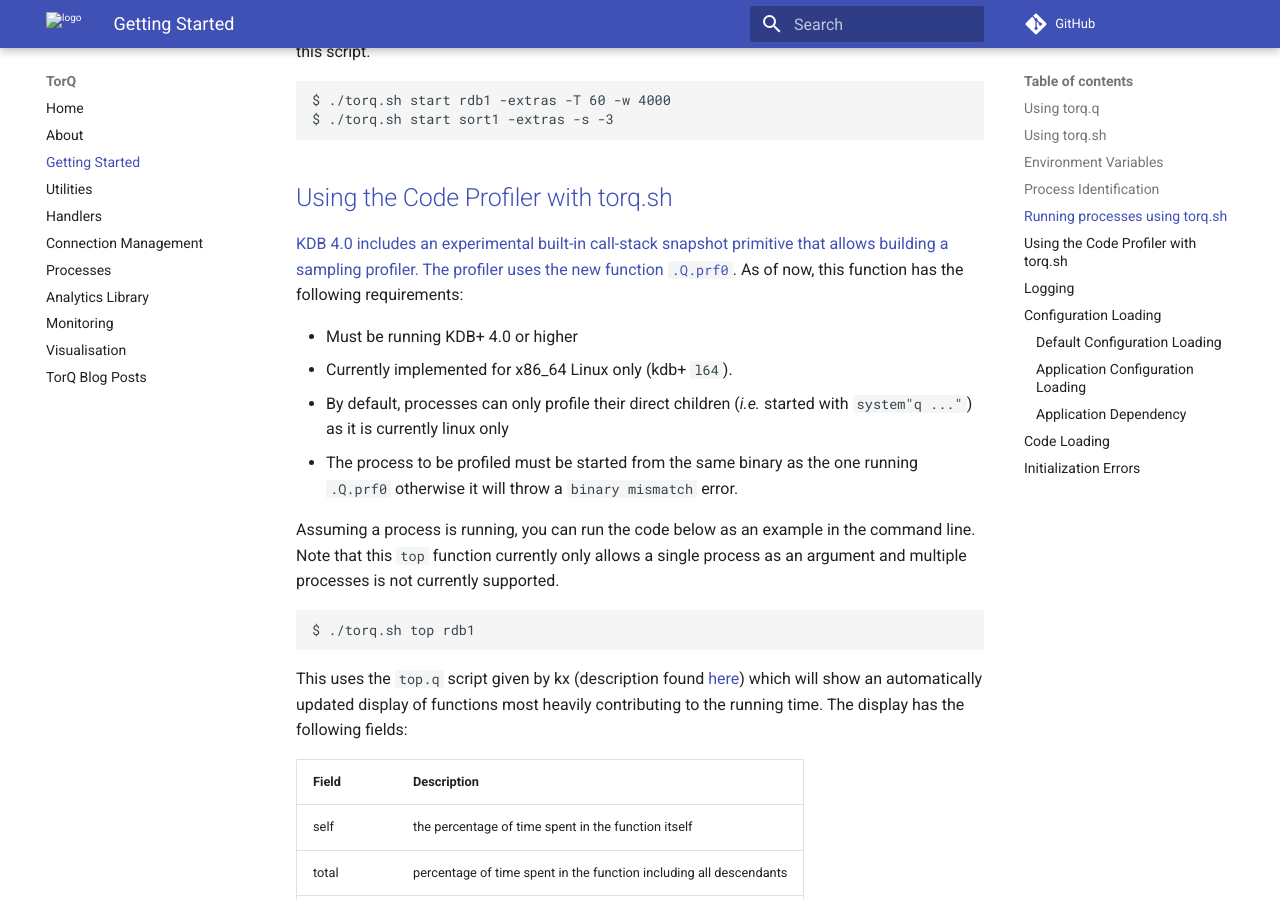
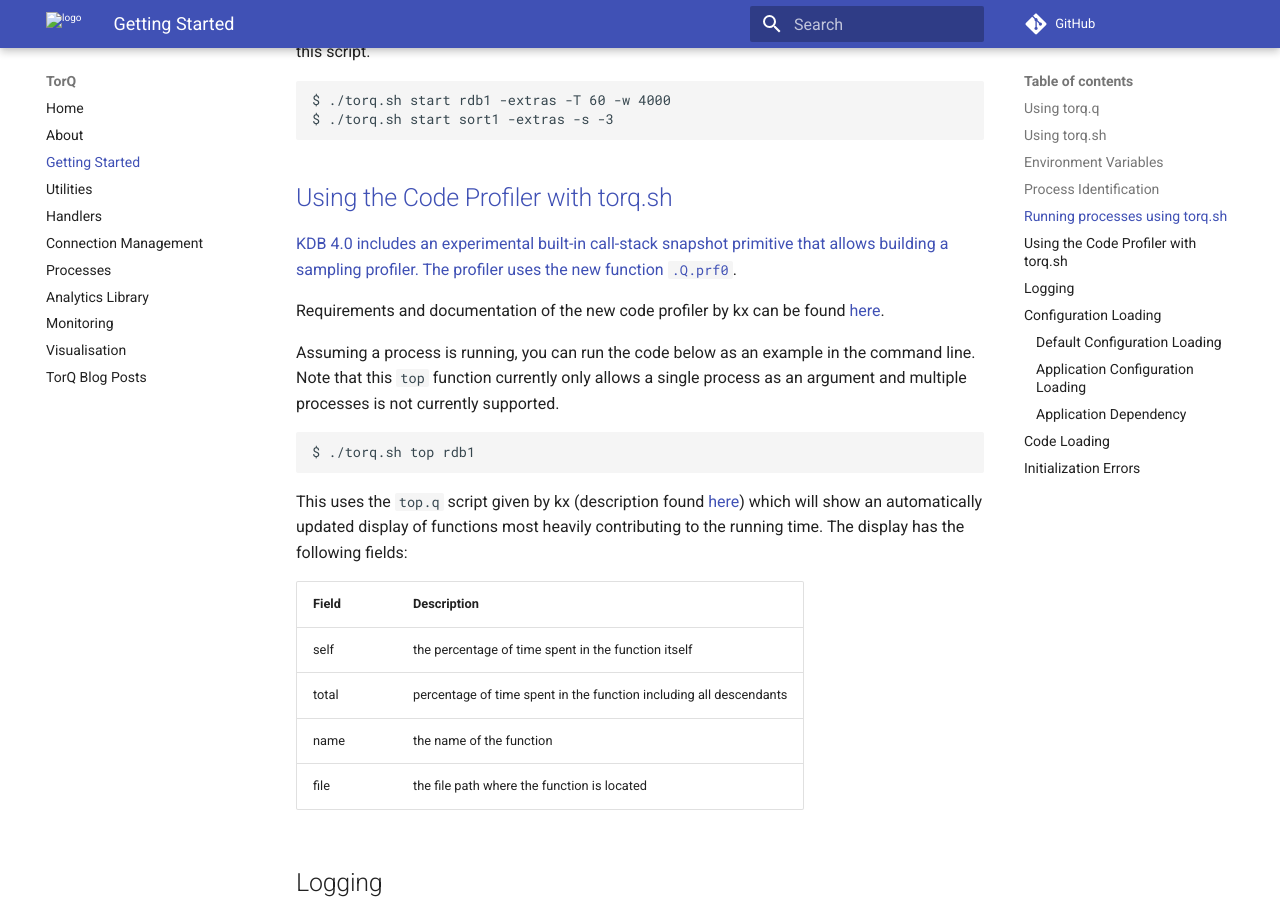
Before and after one commit to DataIntellectTech/TorQ, an MkDocs documentation site: the page built from docs/gettingstarted.md, in a window 1280 px wide and 900 px high, scrolled down 6224 px. Built offline with MkDocs 1.6.1 and Material for MkDocs 9.7.7, drawn with Linux system fonts in a browser that asks for light colours; comment, search, counter and statistics services are not loaded; old or Windows-style settings are respelled for this version of MkDocs.

Commit message:
link requirements, add reference to top.q script

```diff
--- a/docs/gettingstarted.md
+++ b/docs/gettingstarted.md
@@ -278,14 +278,8 @@
 
 KDB 4.0 includes an experimental built-in call-stack snapshot primitive that allows
 building a sampling profiler.  The profiler uses the new function [`.Q.prf0`](https://code.kx.com/q/ref/dotq/#qprf0-code-profiler).
-As of now, this function has the following requirements:
 
-- Must be running KDB+ 4.0 or higher
-- Currently implemented for x86_64 Linux only (kdb+ `l64`).
-- By default, processes can only profile their direct children (*i.e.* started
-with `system"q ..."`) as it is currently linux only
-- The process to be profiled must be started from the same binary as the one
-running `.Q.prf0` otherwise it will throw a `binary mismatch` error.
+Requirements and documentation of the new code profiler by kx can be found [here](https://code.kx.com/q/kb/profiler/).
 
 Assuming a process is running, you can run the code below as an example in the command line.
 Note that this `top` function currently only allows a single process as an argument and
```
Also changed, not shown: 1 other file.
